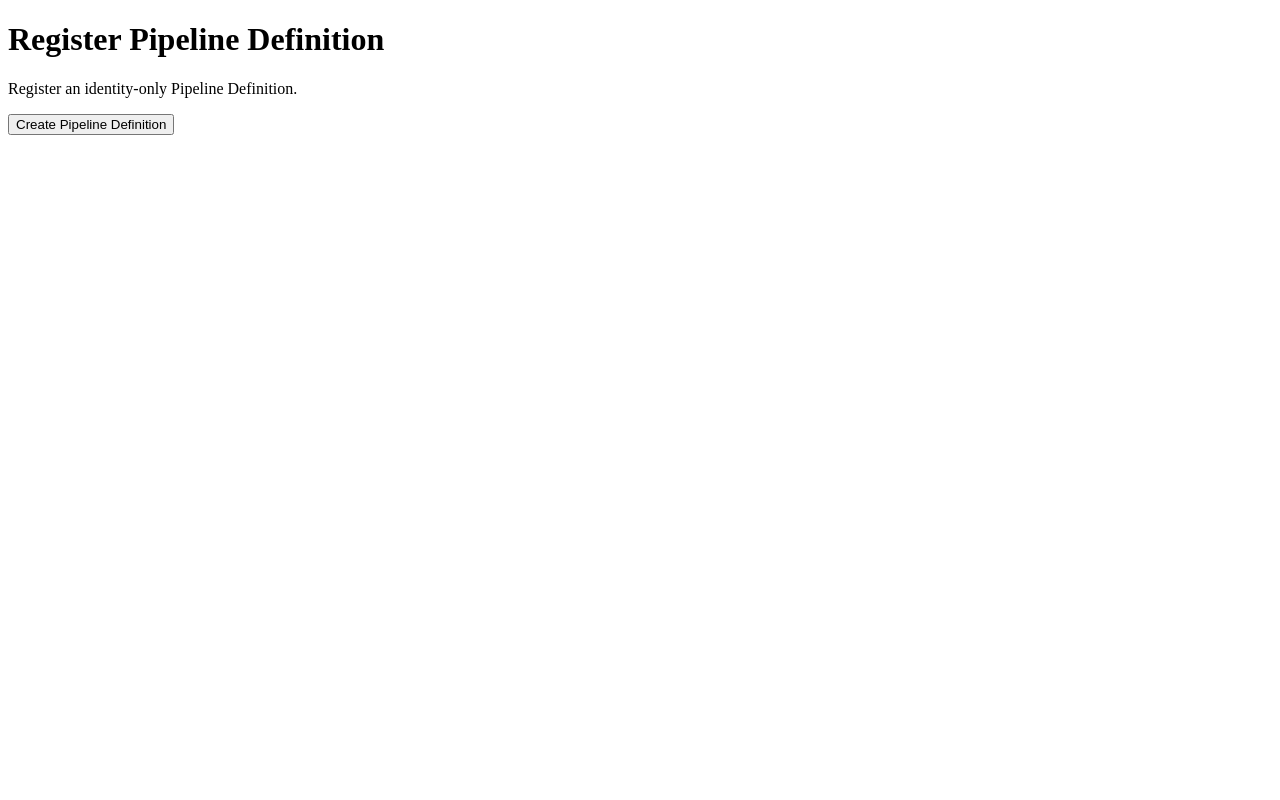
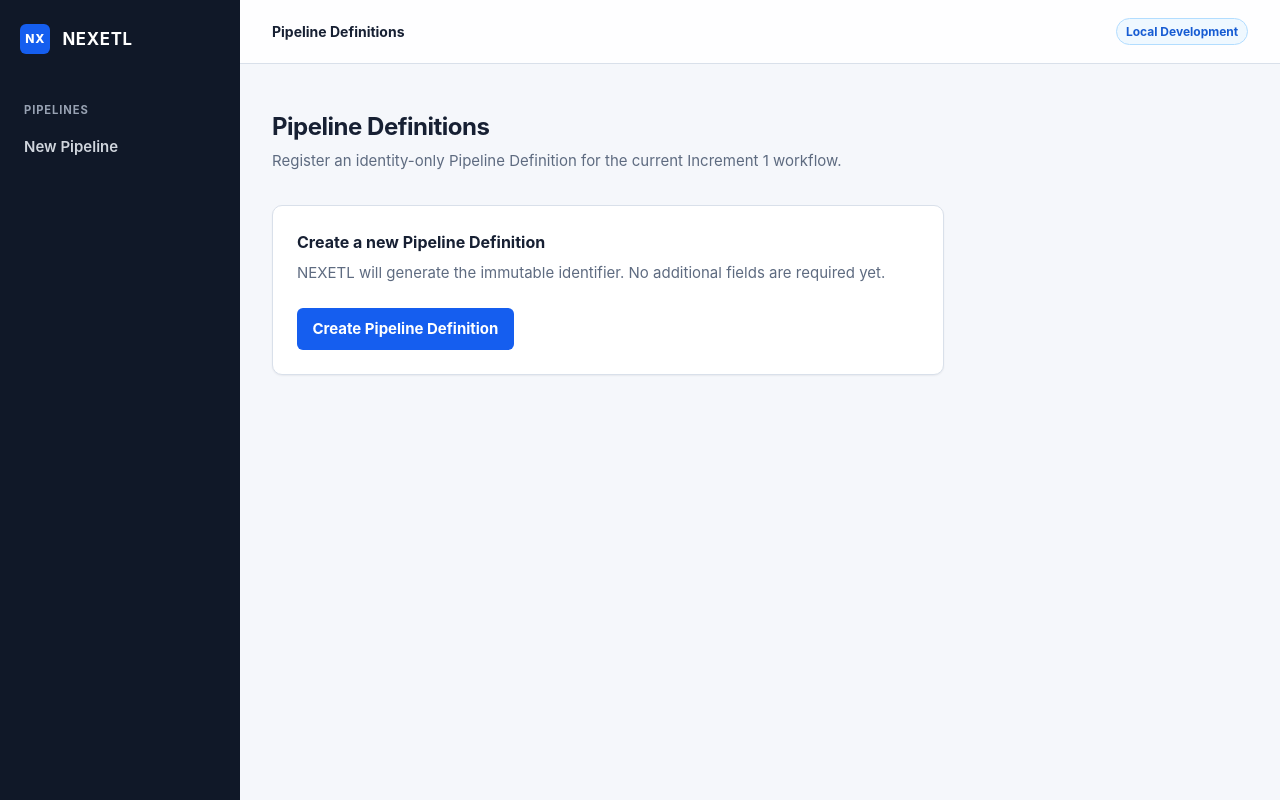
Before and after one commit to chathurindu96/NEXETL, a SvelteKit app in the folder frontend/: page /pipelines/new in a window 1280 px wide. Built offline with nearby package versions, Linux system fonts and the light colour scheme.

Commit message:
feat(ui): establish NEXETL application design foundation

```diff
--- /dev/null
+++ b/frontend/src/app.css
@@ -0,0 +1,43 @@
+:root {
+  --color-bg: #f5f7fb;
+  --color-surface: #ffffff;
+  --color-surface-muted: #f0f4f9;
+  --color-border: #d9e0ea;
+  --color-text: #172033;
+  --color-text-muted: #5e6b80;
+  --color-primary: #155eef;
+  --color-primary-hover: #004ee6;
+  --color-primary-text: #ffffff;
+  --color-success: #067647;
+  --color-warning: #b54708;
+  --color-danger: #b42318;
+  --color-info: #175cd3;
+  --space-1: .25rem; --space-2: .5rem; --space-3: .75rem; --space-4: 1rem;
+  --space-5: 1.5rem; --space-6: 2rem; --space-8: 3rem;
+  --radius-sm: .375rem; --radius-md: .625rem;
+  --shadow-sm: 0 1px 2px rgb(16 24 40 / 6%);
+  --font-sans: Inter, ui-sans-serif, system-ui, -apple-system, BlinkMacSystemFont, "Segoe UI", sans-serif;
+  --font-mono: ui-monospace, SFMono-Regular, Consolas, "Liberation Mono", monospace;
+  --content-width: 76rem; --sidebar-width: 15rem; --topbar-height: 4rem;
+  --focus-ring: 0 0 0 3px rgb(21 94 239 / 28%);
+}
+* { box-sizing: border-box; }
+html, body { min-height: 100%; margin: 0; }
+body { background: var(--color-bg); color: var(--color-text); font-family: var(--font-sans); font-size: 15px; line-height: 1.5; }
+button, input { font: inherit; }
+a { color: var(--color-primary); text-decoration: none; }
+a:hover { text-decoration: underline; }
+:focus-visible { outline: none; box-shadow: var(--focus-ring); }
+.app-shell { min-height: 100vh; display: grid; grid-template-columns: var(--sidebar-width) minmax(0, 1fr); }
+.sidebar { background: #101828; color: #e6ebf4; padding: var(--space-5) var(--space-3); }
+.brand { display: flex; align-items: center; gap: var(--space-3); margin: 0 var(--space-2) var(--space-8); color: white; font-size: 1.05rem; font-weight: 750; letter-spacing: .04em; }
+.brand-mark { display: grid; width: 1.9rem; height: 1.9rem; place-items: center; border-radius: var(--radius-sm); background: var(--color-primary); color: white; font-size: .75rem; font-weight: 800; }
+.nav-label { margin: 0 var(--space-3) var(--space-2); color: #98a2b3; font-size: .7rem; font-weight: 700; letter-spacing: .08em; text-transform: uppercase; }
+.nav-link { display: block; border-radius: var(--radius-sm); color: #d0d5dd; padding: .55rem .75rem; font-weight: 600; }
+.nav-link:hover, .nav-link[aria-current="page"] { background: #1d2939; color: #fff; text-decoration: none; }
+.app-area { min-width: 0; }
+.topbar { height: var(--topbar-height); display: flex; align-items: center; border-bottom: 1px solid var(--color-border); background: rgb(255 255 255 / 92%); padding: 0 var(--space-6); }
+.topbar-context { font-size: .875rem; font-weight: 650; }
+.environment-badge { margin-left: auto; border: 1px solid #b2ddff; border-radius: 999px; background: #eff8ff; color: var(--color-info); padding: .2rem .55rem; font-size: .75rem; font-weight: 650; }
+.main-content { width: min(100%, var(--content-width)); padding: var(--space-8) var(--space-6); }
+@media (max-width: 700px) { .app-shell { display: block; } .sidebar { display: flex; align-items: center; padding: var(--space-3) var(--space-4); } .brand { margin: 0; } .sidebar nav { margin-left: auto; } .nav-label { display: none; } .nav-link { padding: .35rem .5rem; } .topbar { display: none; } .main-content { padding: var(--space-5) var(--space-4); } }
--- /dev/null
+++ b/frontend/src/lib/components/ui/Alert.svelte
@@ -0,0 +1,3 @@
+<script lang="ts">let { variant = 'info', children }: { variant?: 'info' | 'success' | 'warning' | 'error'; children?: import('svelte').Snippet } = $props();</script>
+<div class="alert {variant}" role={variant === 'error' ? 'alert' : 'status'}>{@render children?.()}</div>
+<style>.alert{max-width:42rem;border:1px solid;padding:.75rem 1rem;border-radius:var(--radius-sm);font-size:.9rem}.info{background:#eff8ff;border-color:#b2ddff;color:#175cd3}.success{background:#ecfdf3;border-color:#abefc6;color:#067647}.warning{background:#fffaeb;border-color:#fedf89;color:#b54708}.error{background:#fef3f2;border-color:#fecdca;color:#b42318}</style>
--- /dev/null
+++ b/frontend/src/lib/components/ui/Button.svelte
@@ -0,0 +1,15 @@
+<script lang="ts">
+  type Variant = 'primary' | 'secondary' | 'danger';
+  let { variant = 'primary', loading = false, disabled = false, type = 'button', onclick, children }: { variant?: Variant; loading?: boolean; disabled?: boolean; type?: 'button' | 'submit'; onclick?: () => void; children?: import('svelte').Snippet } = $props();
+</script>
+<button class:primary={variant === 'primary'} class:secondary={variant === 'secondary'} class:danger={variant === 'danger'} {type} {onclick} disabled={disabled || loading} aria-busy={loading}>
+  {#if loading}<span class="spinner" aria-hidden="true"></span>{/if}{@render children?.()}
+</button>
+<style>
+  button { display:inline-flex; align-items:center; justify-content:center; gap:.5rem; min-height:2.5rem; border:1px solid transparent; border-radius:var(--radius-sm); padding:.55rem .9rem; cursor:pointer; font-weight:650; transition:background-color .15s ease, border-color .15s ease; }
+  .primary { background:var(--color-primary); color:var(--color-primary-text); } .primary:hover:not(:disabled) { background:var(--color-primary-hover); }
+  .secondary { background:var(--color-surface); border-color:var(--color-border); color:var(--color-text); } .secondary:hover:not(:disabled) { background:var(--color-surface-muted); }
+  .danger { background:var(--color-danger); color:white; } button:disabled { cursor:not-allowed; opacity:.62; }
+  .spinner { width:1rem; height:1rem; border:2px solid currentColor; border-right-color:transparent; border-radius:50%; animation:spin .7s linear infinite; }
+  @keyframes spin { to { transform:rotate(360deg); } } @media (prefers-reduced-motion: reduce) { .spinner { animation:none; } }
+</style>
--- /dev/null
+++ b/frontend/src/lib/components/ui/Card.svelte
@@ -0,0 +1,3 @@
+<script lang="ts">let { title, description, children }: { title?: string; description?: string; children?: import('svelte').Snippet } = $props();</script>
+<section class="card">{#if title}<header><h2>{title}</h2>{#if description}<p>{description}</p>{/if}</header>{/if}<div class="body">{@render children?.()}</div></section>
+<style>.card{max-width:42rem;border:1px solid var(--color-border);border-radius:var(--radius-md);background:var(--color-surface);box-shadow:var(--shadow-sm)}header{padding:var(--space-5) var(--space-5) 0}h2{margin:0;font-size:1rem}p{margin:var(--space-2) 0 0;color:var(--color-text-muted)}.body{padding:var(--space-5)}</style>
--- /dev/null
+++ b/frontend/src/lib/components/ui/LoadingState.svelte
@@ -0,0 +1,2 @@
+<div class="loading" role="status"><span class="spinner" aria-hidden="true"></span><span>Loading Pipeline Definition…</span></div>
+<style>.loading{display:flex;align-items:center;gap:.75rem;border:1px solid var(--color-border);border-radius:var(--radius-md);background:var(--color-surface);padding:var(--space-5);color:var(--color-text-muted)}.spinner{width:1.1rem;height:1.1rem;border:2px solid var(--color-border);border-top-color:var(--color-primary);border-radius:50%;animation:spin .7s linear infinite}@keyframes spin{to{transform:rotate(360deg)}}@media(prefers-reduced-motion:reduce){.spinner{animation:none}}</style>
--- /dev/null
+++ b/frontend/src/lib/components/ui/PageHeader.svelte
@@ -0,0 +1,3 @@
+<script lang="ts">let { title, description, children }: { title: string; description?: string; children?: import('svelte').Snippet } = $props();</script>
+<header class="page-header"><div><h1>{title}</h1>{#if description}<p>{description}</p>{/if}</div>{#if children}<div class="actions">{@render children()}</div>{/if}</header>
+<style>.page-header{display:flex;align-items:flex-start;justify-content:space-between;gap:var(--space-4);margin-bottom:var(--space-6)}h1{margin:0;font-size:1.5rem;line-height:1.25;letter-spacing:-.02em}p{max-width:45rem;margin:var(--space-2) 0 0;color:var(--color-text-muted)}.actions{flex:none}</style>
--- a/frontend/src/routes/+error.svelte
+++ b/frontend/src/routes/+error.svelte
@@ -1,9 +1,9 @@
 <script lang="ts">
   import { page } from '$app/state';
+  import Button from '$lib/components/ui/Button.svelte';
 </script>
 
 <svelte:head><title>Page not found | NEXETL</title></svelte:head>
 
-<h1>{page.status === 404 ? 'Page not found' : 'Something went wrong'}</h1>
-<p>The requested page is not available.</p>
-<a href="/pipelines/new">Register a Pipeline Definition</a>
+<section class="error-page"><p class="status">{page.status === 404 ? '404' : 'NEXETL'}</p><h1>{page.status === 404 ? 'Page not found' : 'Something went wrong'}</h1><p>The requested page is not available.</p><a href="/pipelines/new"><Button>Register a Pipeline Definition</Button></a></section>
+<style>.error-page{max-width:36rem;padding:var(--space-8) 0}.status{margin:0;color:var(--color-primary);font-weight:750}.error-page h1{margin:var(--space-2) 0;font-size:2rem;letter-spacing:-.03em}.error-page p:not(.status){margin:0 0 var(--space-5);color:var(--color-text-muted)}</style>
--- /dev/null
+++ b/frontend/src/routes/+layout.svelte
@@ -0,0 +1,2 @@
+<script lang="ts">import '../app.css'; let { children } = $props();</script>
+<div class="app-shell"><aside class="sidebar" aria-label="Primary navigation"><a class="brand" href="/pipelines/new"><span class="brand-mark">NX</span><span>NEXETL</span></a><nav><p class="nav-label">Pipelines</p><a class="nav-link" href="/pipelines/new">New Pipeline</a></nav></aside><div class="app-area"><header class="topbar"><span class="topbar-context">Pipeline Definitions</span><span class="environment-badge">Local Development</span></header><main class="main-content">{@render children()}</main></div></div>
--- a/frontend/src/routes/pipelines/[pipelineDefinitionId]/+page.svelte
+++ b/frontend/src/routes/pipelines/[pipelineDefinitionId]/+page.svelte
@@ -1,6 +1,7 @@
 <script lang="ts">
   import { page } from '$app/state';
   import { getPipelineDefinition, pipelineErrorMessage, type NexetlError } from '$lib/api/pipelines';
+  import Alert from '$lib/components/ui/Alert.svelte'; import Card from '$lib/components/ui/Card.svelte'; import LoadingState from '$lib/components/ui/LoadingState.svelte'; import PageHeader from '$lib/components/ui/PageHeader.svelte';
   let id = $state('');
   let message = $state('');
   let loading = $state(true);
@@ -16,5 +17,6 @@
   }
 </script>
 
-<h1>Pipeline Definition</h1>
-{#if loading}<p>Loading…</p>{:else if message}<p role="alert">{message}</p>{:else}<p>Pipeline Definition ID</p><code>{id}</code>{/if}
+<PageHeader title="Pipeline Definition" description="Inspect the registered identity for this Pipeline Definition." />
+{#if loading}<LoadingState />{:else if message}<Alert variant={message.includes('not found') ? 'warning' : 'error'}>{message}</Alert>{:else}<Card title="Pipeline Definition details" description="The approved Increment 1 representation contains one immutable identifier."><dl><dt>Pipeline Definition ID</dt><dd><code>{id}</code></dd></dl></Card>{/if}
+<style>dl{margin:0}dt{color:var(--color-text-muted);font-size:.8rem;font-weight:700;text-transform:uppercase;letter-spacing:.05em}dd{margin:var(--space-2) 0 0}code{display:block;overflow-wrap:anywhere;border-radius:var(--radius-sm);background:var(--color-surface-muted);padding:var(--space-3);font-family:var(--font-mono);font-size:.9rem}</style>
--- a/frontend/src/routes/pipelines/new/+page.svelte
+++ b/frontend/src/routes/pipelines/new/+page.svelte
@@ -1,6 +1,10 @@
 <script lang="ts">
   import { goto } from '$app/navigation';
   import { bootstrapCsrf, pipelineErrorMessage, registerPipelineDefinition, type NexetlError } from '$lib/api/pipelines';
+  import Alert from '$lib/components/ui/Alert.svelte';
+  import Button from '$lib/components/ui/Button.svelte';
+  import Card from '$lib/components/ui/Card.svelte';
+  import PageHeader from '$lib/components/ui/PageHeader.svelte';
   let pending = $state(false);
   let message = $state('');
   async function register() {
@@ -11,7 +15,9 @@
   }
 </script>
 
-<h1>Register Pipeline Definition</h1>
-<p>Register an identity-only Pipeline Definition.</p>
-<button onclick={register} disabled={pending}>{pending ? 'Creating…' : 'Create Pipeline Definition'}</button>
-{#if message}<p role="alert">{message}</p>{/if}
+<PageHeader title="Pipeline Definitions" description="Register an identity-only Pipeline Definition for the current Increment 1 workflow." />
+<Card title="Create a new Pipeline Definition" description="NEXETL will generate the immutable identifier. No additional fields are required yet.">
+  <Button onclick={register} loading={pending}>Create Pipeline Definition</Button>
+</Card>
+{#if message}<div class="message"><Alert variant={message.includes('authorized') ? 'warning' : 'error'}>{message} An authenticated session is required for protected operations.</Alert></div>{/if}
+<style>.message{margin-top:var(--space-4)}</style>
```
Also changed, not shown: 2 other files (tests, documents, lock files or other folders).
